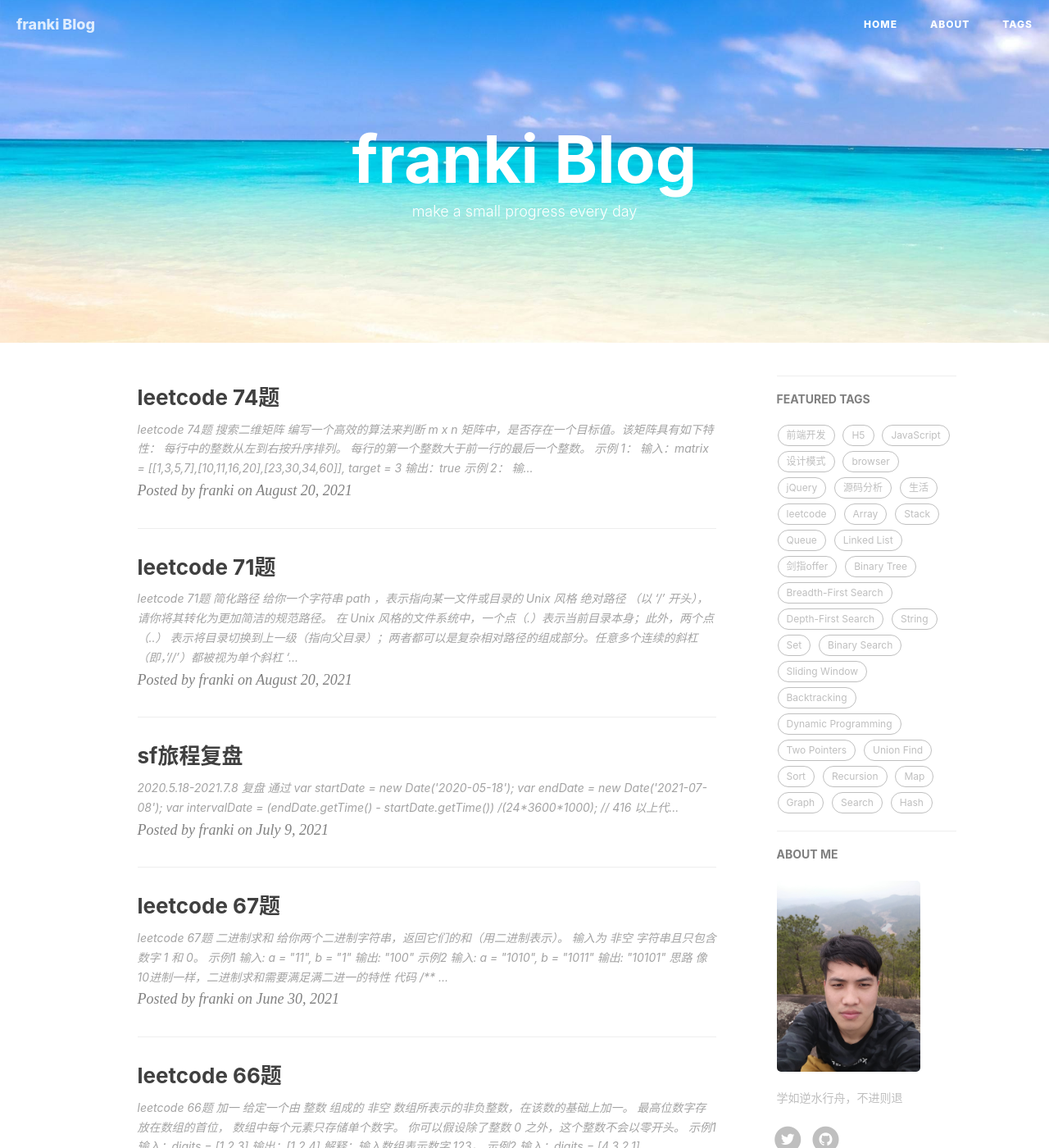
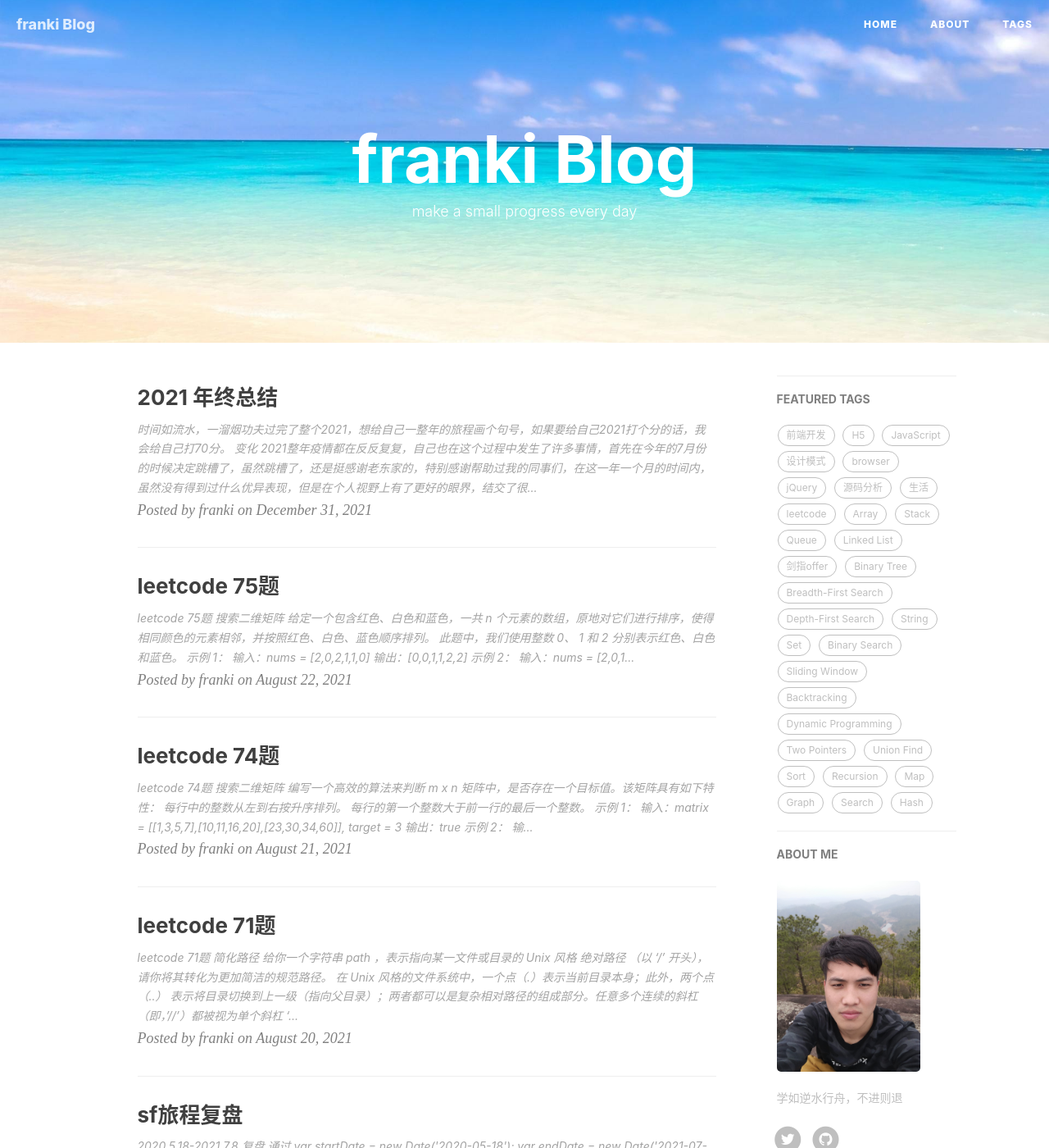
Before and after one commit to NikFranki/NikFranki.github.io, a Jekyll site: the page built from index.html, in a window 1280 px wide and 1400 px high. Shown: the whole window at 82% size. Built offline with Jekyll 4.4.1, drawn with Linux system fonts in a browser that asks for light colours; nearby versions of some CDN libraries; the list of posts is cut into pages by our own code; comment, search, counter and statistics services are not loaded; some of the changed text lies outside the part shown.

Commit message:
feat: add summary 2021

````diff
--- a/_posts/2021-08-21-leetcode74.md
+++ b/_posts/2021-08-21-leetcode74.md
@@ -2,7 +2,7 @@
 layout:     post
 title:      "leetcode 74题"
 subtitle:   ""
-date:       2021-08-20
+date:       2021-08-21
 author:     "franki"
 catalog: true
 tags:
--- /dev/null
+++ b/_posts/2021-08-22-leetcode75.md
@@ -0,0 +1,69 @@
+---
+layout:     post
+title:      "leetcode 75题"
+subtitle:   ""
+date:       2021-08-22
+author:     "franki"
+catalog: true
+tags:
+    - leetcode
+    - Binary Search
+---
+
+## leetcode 75题  搜索二维矩阵
+
+给定一个包含红色、白色和蓝色，一共 n 个元素的数组，原地对它们进行排序，使得相同颜色的元素相邻，并按照红色、白色、蓝色顺序排列。
+
+此题中，我们使用整数 0、 1 和 2 分别表示红色、白色和蓝色。
+
+示例 1：
+
+```bash
+输入：nums = [2,0,2,1,1,0]
+输出：[0,0,1,1,2,2]
+```
+
+示例 2：
+
+```bash
+输入：nums = [2,0,1]
+输出：[0,1,2]
+```
+
+### 思路
+
+利用计数排序，把对应的数字放置到对应的位置上
+
+### 代码
+
+```js
+var sortColors = function(nums) {
+    // 计数排序
+    if (nums.length === 0) {
+        return;
+    }
+    let r = 0, w = 0, b = 0;
+    for (const num of nums) {
+        if (num === 0) {
+            nums[b] = 2;
+            b++;
+            nums[w] = 1;
+            w++;
+            nums[r] = 0;
+            r++;
+        } else if (num === 1) {
+            nums[b] = 2;
+            b++;
+            nums[w] = 1;
+            w++;
+        } else if (num === 2) {
+            b++;
+        }
+    }
+};
+```
+
+### 复杂度分析
+
+- 时间复杂度：O(logN)
+- 空间复杂度：O(1)
````
Also changed, not shown: _posts/2020-12-31-总结2020展望2021.md (+1 -1 lines), _posts/2021-12-31-总结2021展望2022.md (added, +59 -0 lines), images/posts/life/2021-todolist.jpg (added), images/posts/life/bilibili-c-programming.png (added), images/posts/life/in-depth-introduction-to-computer-principles.jpg (added), images/posts/life/leetcode-2020.jpg (renamed from images/posts/life/leetcode.jpg), images/posts/life/leetcode-2021.jpg (added), images/posts/life/the-beauty-of-compilation-principles.jpg (added), 1 other file.
